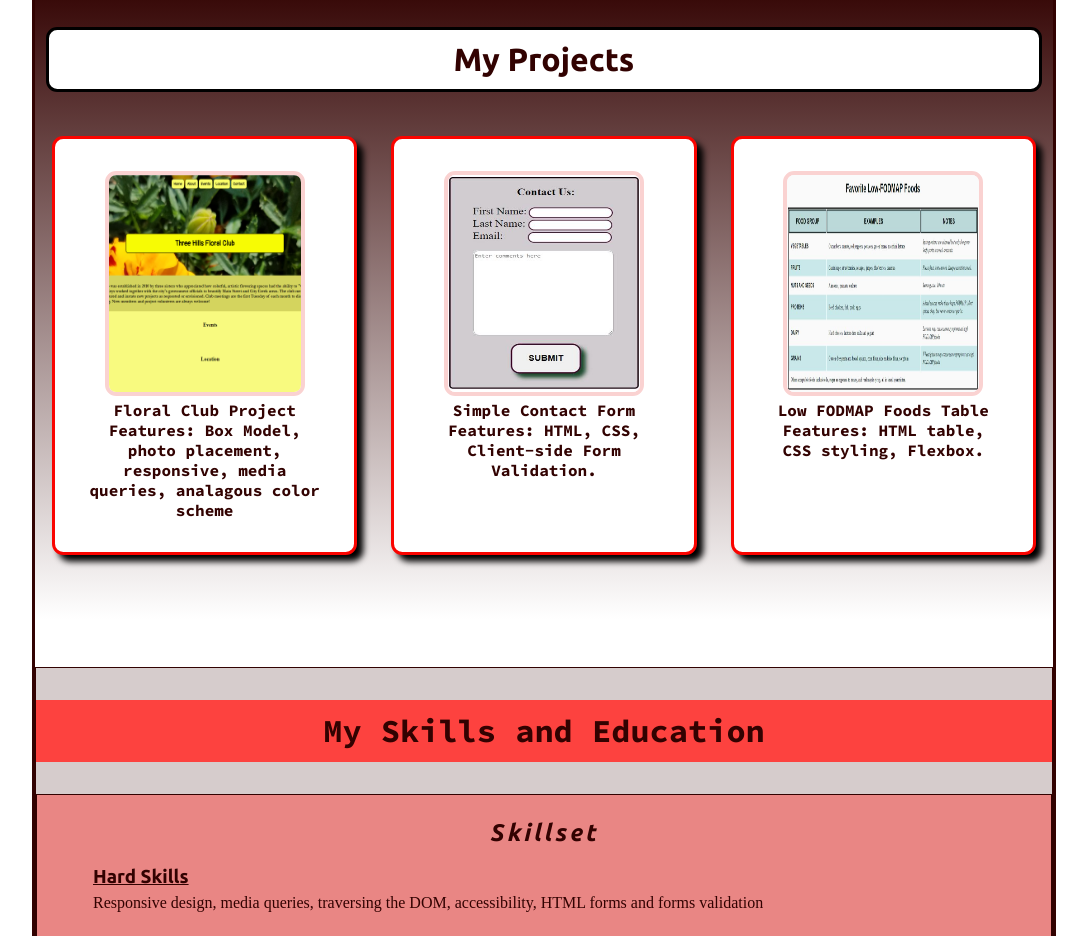
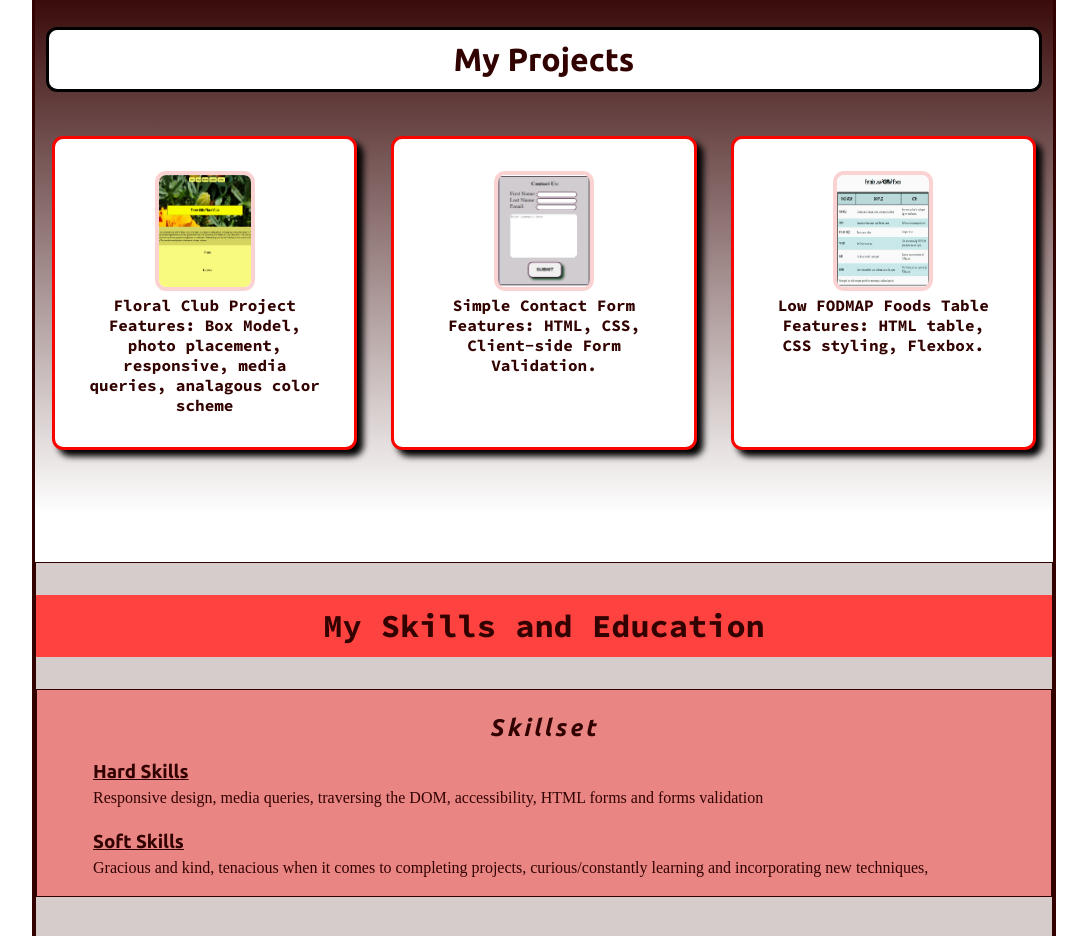
Before and after one commit to bryl10m/bryl10m.github.io, a plain HTML site: page mobileindex.html in a window 1280 px wide. Shown: the part 920-1856 px from the top of the page, without its empty margins (96-1183 px from the left). Drawn offline with Linux system fonts and the light colour scheme.

Commit message:
image size changes

```diff
--- a/mobilestyle.css
+++ b/mobilestyle.css
@@ -232,13 +232,12 @@ main {
 }
 
 #projects img {
-    height: 225px;
-    width: 200px;
+    height: 120px;
+    width: 100px;
     border: 0.28rem solid hsl(1, 80%, 90%);
     box-shadow: 1rem;
     border-radius: 0.7rem;
-    min-width: 100px;
-
+    flex-shrink: 2;
 }
 
 img:hover {
@@ -258,8 +257,8 @@ img:active {
     box-shadow: 0.4rem 0.4rem 0.4rem black;
     border: 0.2rem solid hsl(1, 100%, 49%);
     border-radius: 0.7rem;
-    min-width: 120px;
     margin-top: 2rem;
+    flex-shrink: 1;
 }
 
 figcaption {
```
